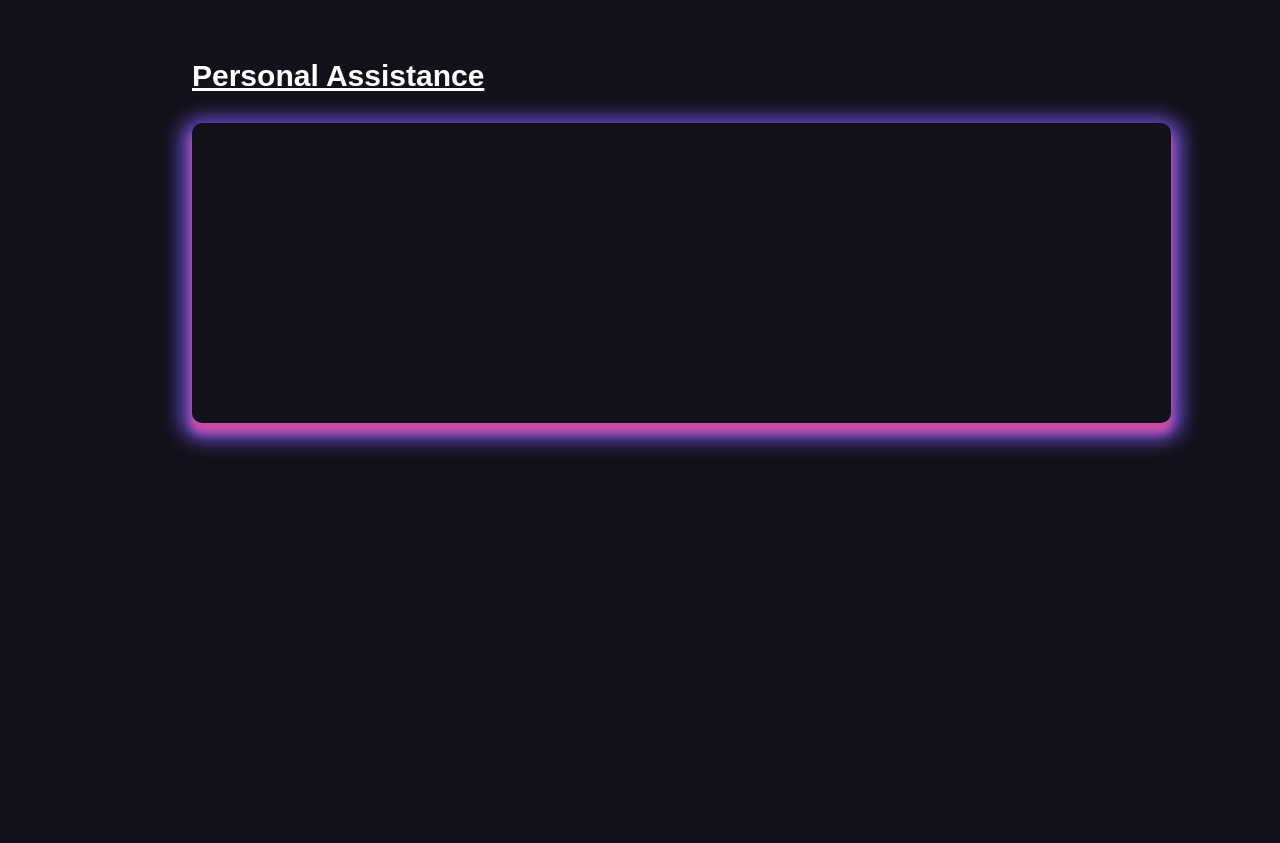
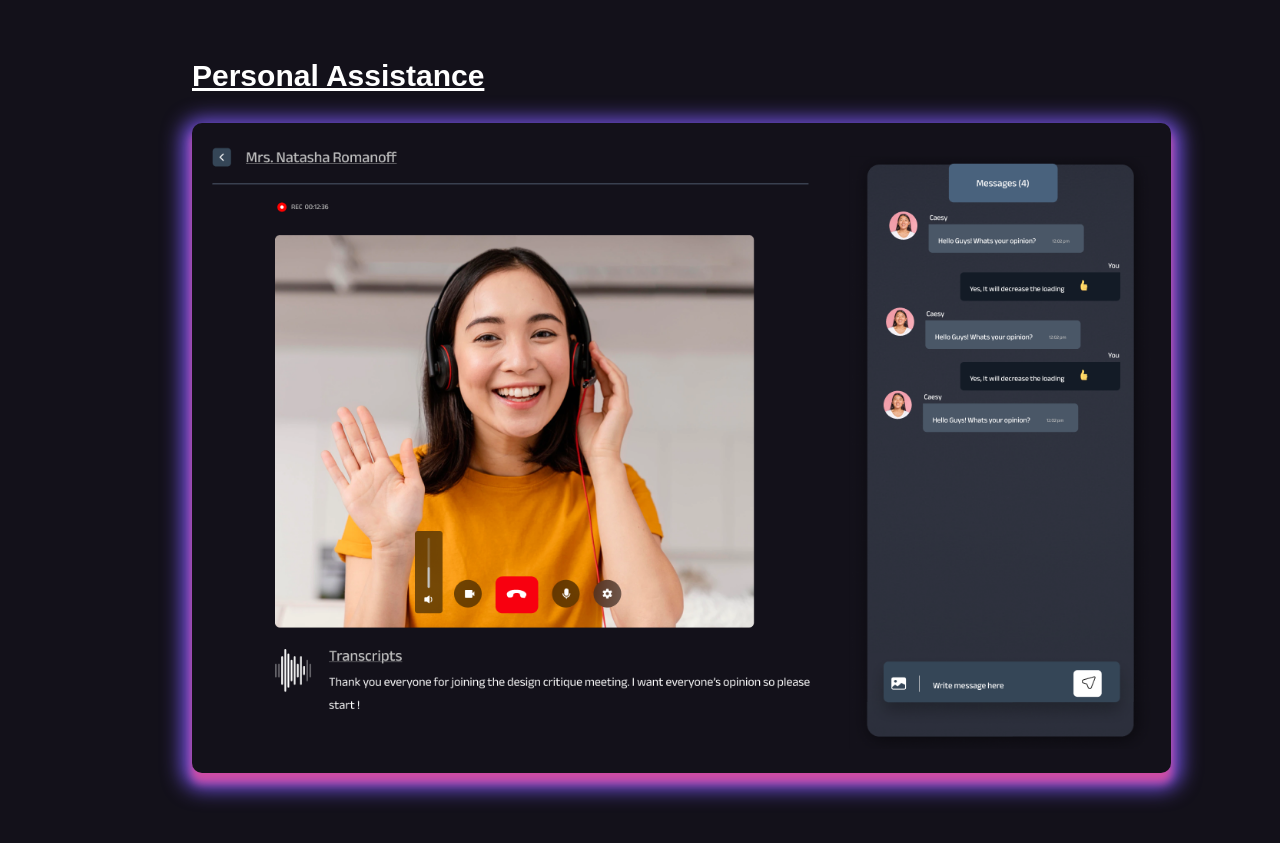
Before and after one commit to CodebyShaurya/Awaaz-React, a React (Create React App) app: page /learnings in a window 1280 px wide. Shown: the part 1840-2683 px from the top of the page. Before the commit the page ends 2391 px from the top, so only its background shows below. Built offline with nearby package versions, Linux system fonts and the light colour scheme.

Commit message:
Added image of personal assistance

```diff
--- a/src/Components/Learnings.jsx
+++ b/src/Components/Learnings.jsx
@@ -3,7 +3,7 @@ import Nav from './Nav';
 import '../CSS/Learnings.css';
 import Footer from './Footer';
 import teeth from '../Assets/image 31.png'
-
+import assistance from '../Assets/Component 31.png'
 
 
 class Learnings extends React.Component {
@@ -236,7 +236,8 @@ class Learnings extends React.Component {
                 </div>
                 <div className='personal_assistance' style={{ marginLeft: "15%", marginTop: "10%", marginBottom: "10%" }}>
                     <p style={{ fontSize: "30px", fontWeight: "bold", textDecoration: "underline", color: "white" }}>Personal Assistance</p>
-                    <div style={{ backgroundColor: '#13111A', width: '90%', boxShadow: "0px  9px 8px 1px #CE4DA4, 0px 6px 20px 10px #7353E5", borderRadius: '10px', height: '300px' }}>
+                    <div style={{ backgroundColor: '#13111A', width: '90%', boxShadow: "0px  9px 8px 1px #CE4DA4, 0px 6px 20px 10px #7353E5", borderRadius: '10px', height: 'fit-content', padding:'20px' }}>
+                        <img src={assistance} alt='assistance' height='100%' width='100%'/>
                     </div>
                 </div>
 
```
Also changed, not shown: src/Assets/Component 31.png (added).
